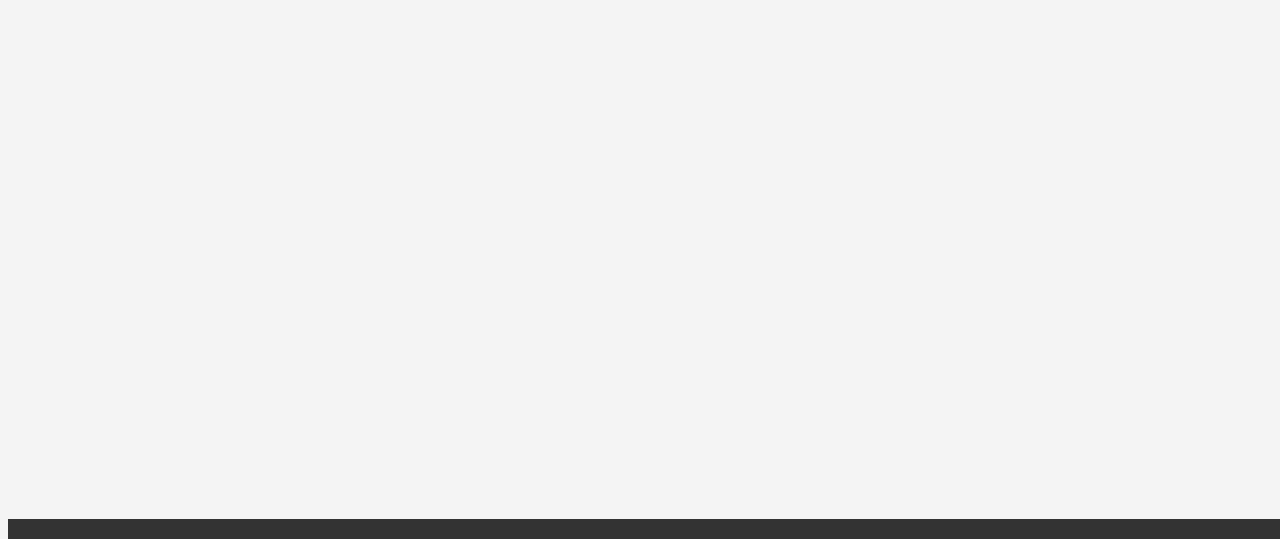
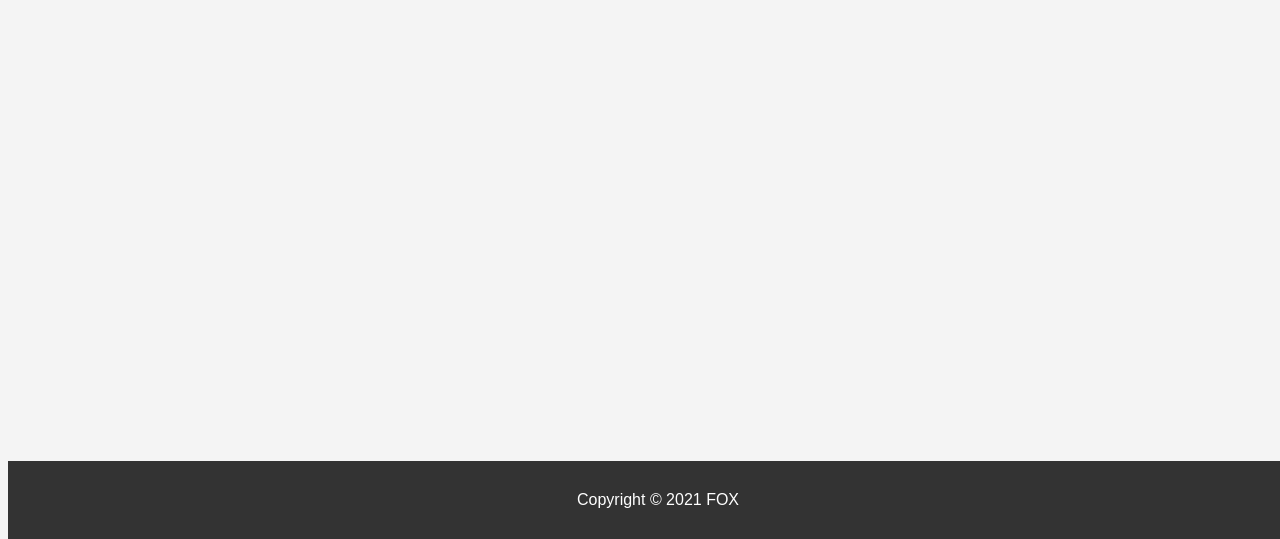
Before and after one commit to RedShark353/FOX, a plain HTML site: page index.html in a window 1280 px wide. Shown: the part 261-800 px from the top of the page. Drawn offline with Linux system fonts and the light colour scheme.

Commit message:
Update index.html

```diff
--- a/index.html
+++ b/index.html
@@ -18,7 +18,7 @@
 		<h4>Didn't find what you are looking for? Press Search to find it online</h4>
 	</div>
 	<footer id="main-footer">
-
+		<p>Copyright &copy; 2021 FOX </p>
 	</footer>
 	<script type="text/javascript">
 		var all = ["occuring at irregular intervals : episodic",
```
